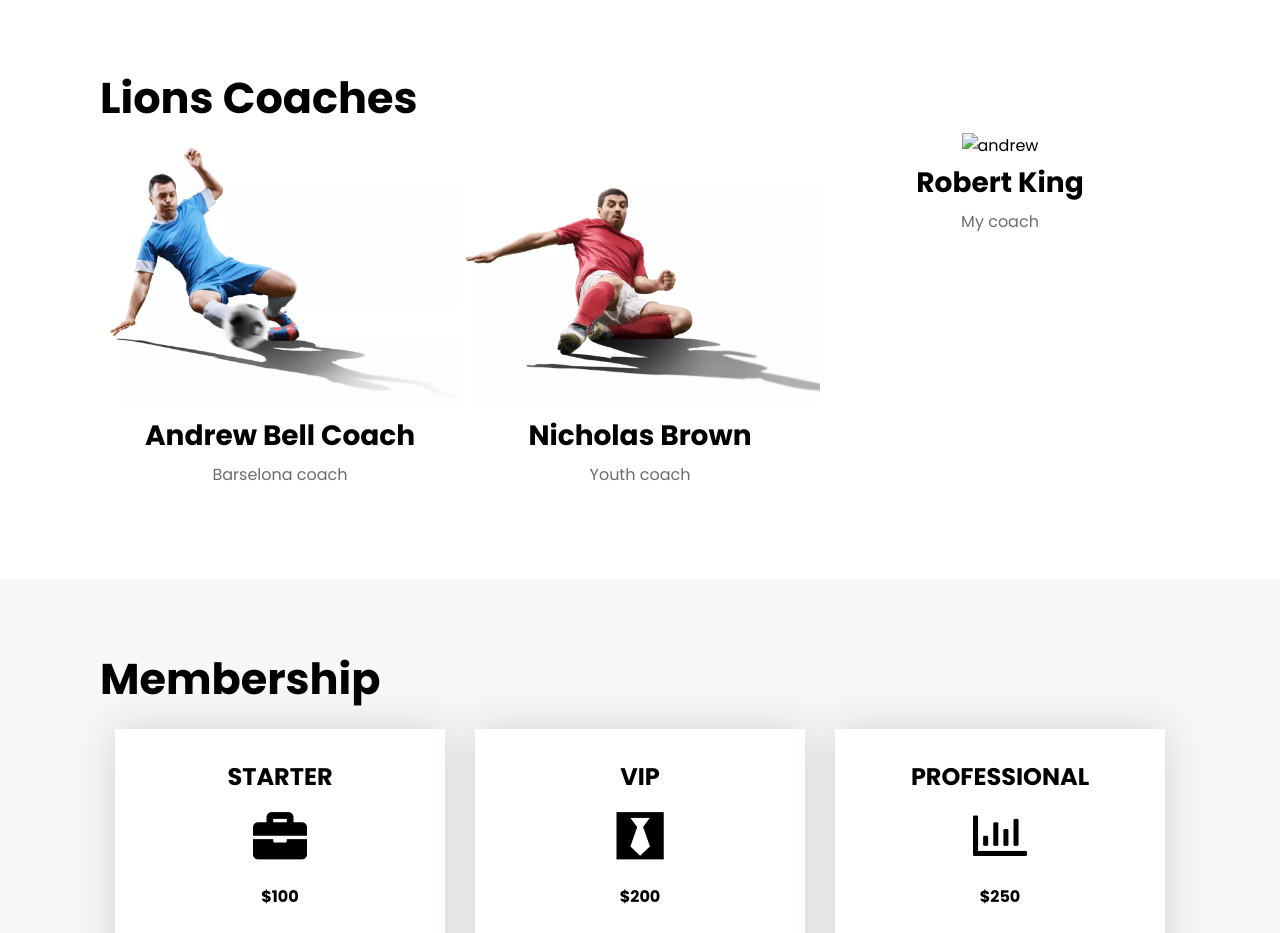
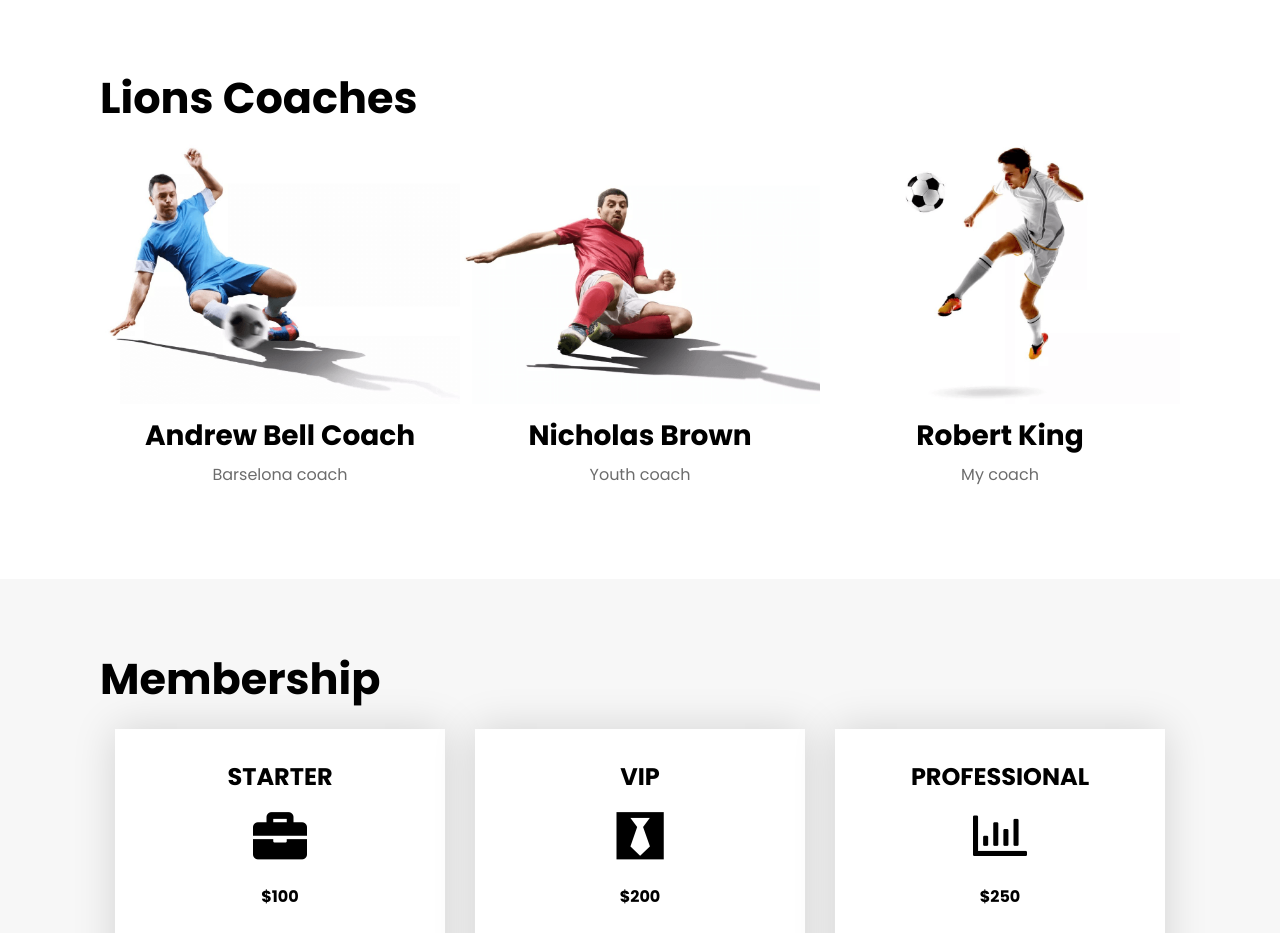
Before and after one commit to afsar-uddin/responsive-football, a plain HTML site: page index.html in a window 1280 px wide. Shown: the part 3320-4253 px from the top of the page. Drawn offline with Linux system fonts and the light colour scheme.

Commit message:
markup edit

```diff
--- a/index.html
+++ b/index.html
@@ -209,7 +209,7 @@
                     <p>Youth coach</p>
                 </div>
                 <div class="coach">
-                    <img src="images/coach\/robert.png" alt="andrew">
+                    <img src="images/coach/robert.png" alt="andrew">
                     <h3>Robert King </h3>
                     <p>My coach</p>
                 </div>
```
